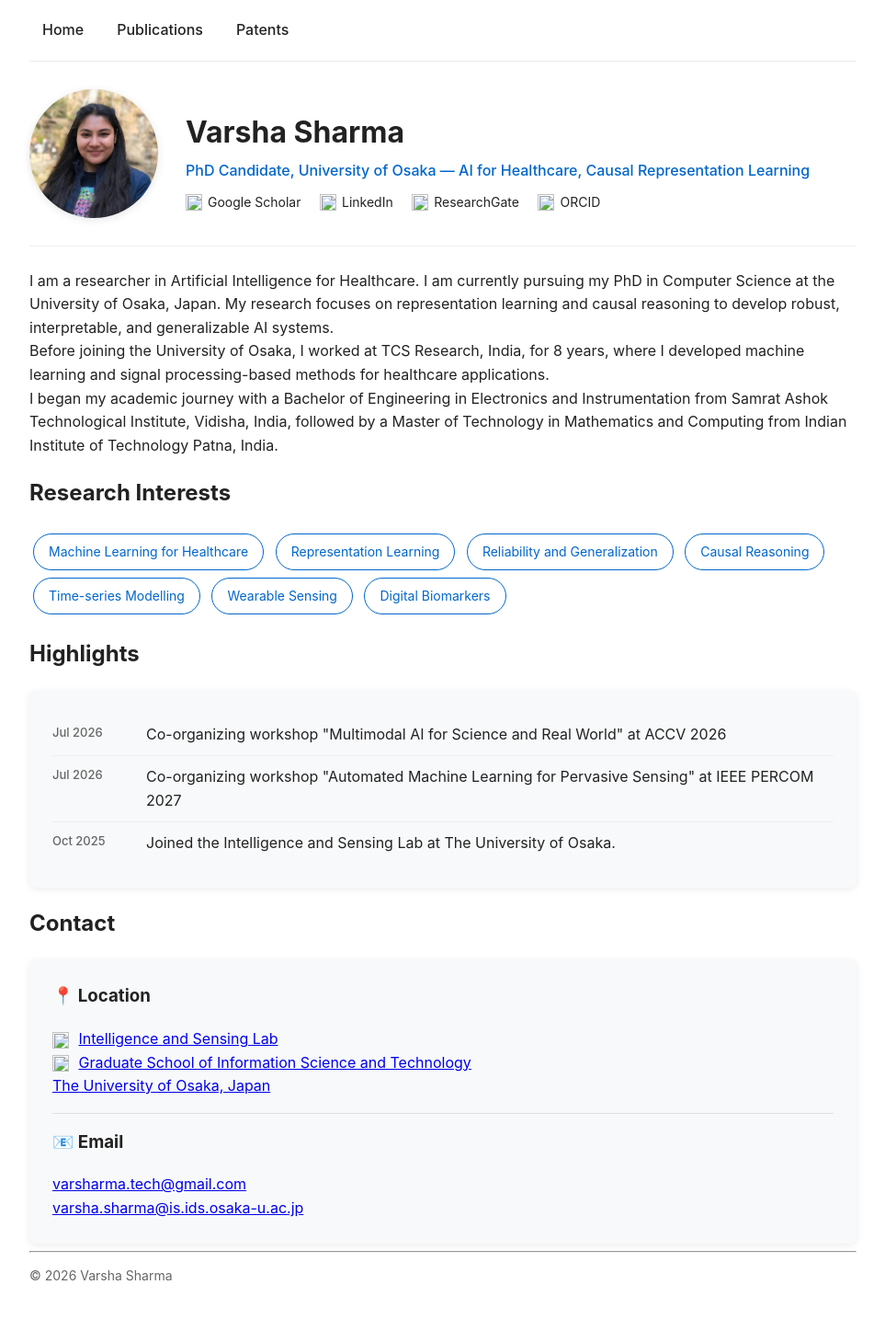
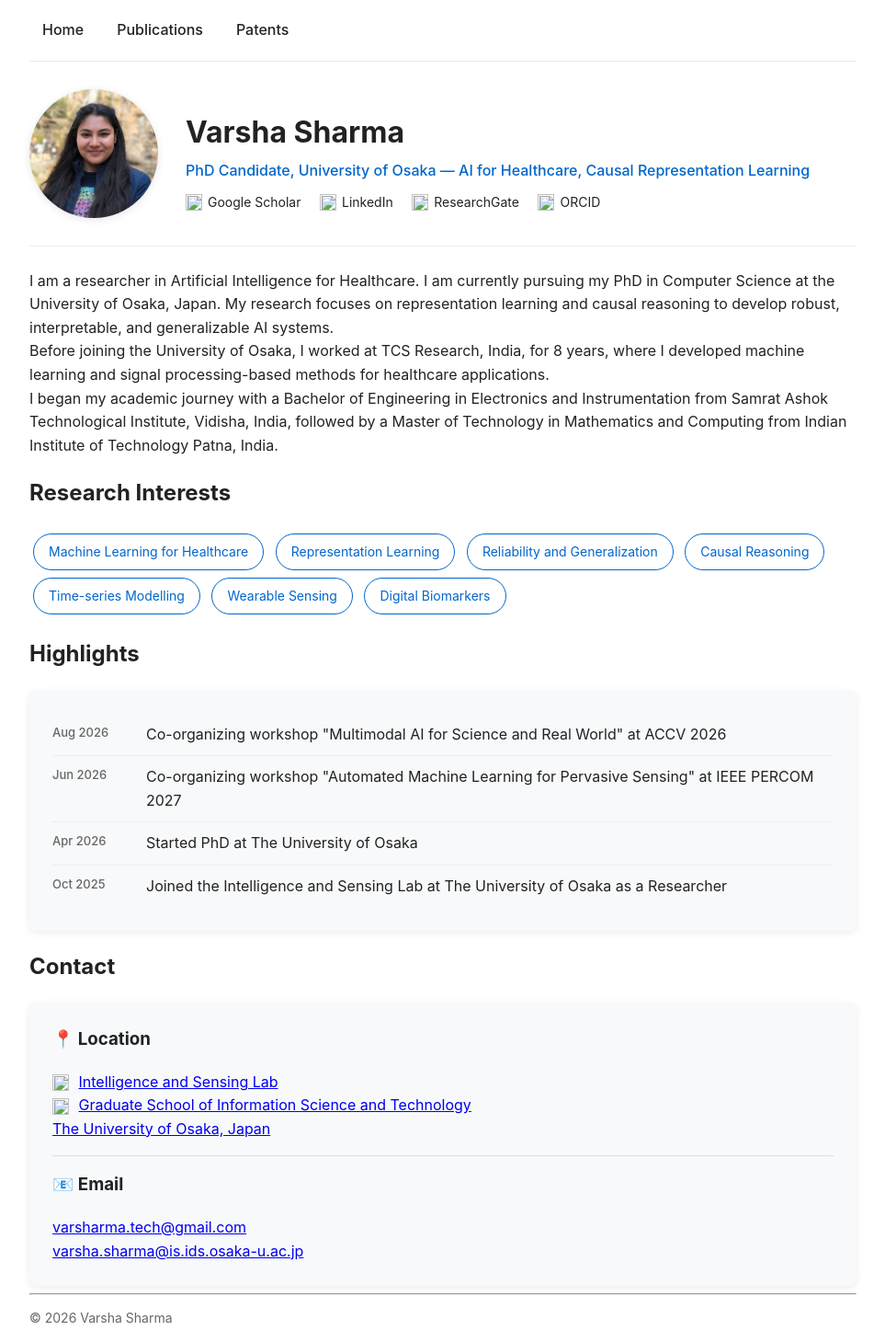
Before and after one commit to shavarsha/shavarsha.github.io, a Jekyll site: the page built from index.md, in a window 1280 px wide. Shown: the whole page at 92% size, without its empty margins (158-1121 px from the left). Built offline with Jekyll 4.4.1, drawn with Linux system fonts in a browser that asks for light colours; before the commit the page ends 1412 px from its top, so only the background shows below that.

Commit message:
Update index.md

```diff
--- a/index.md
+++ b/index.md
@@ -27,16 +27,20 @@ I began my academic journey with a Bachelor of Engineering in Electronics and In
 <h2>Highlights</h2>
 <div class="card">
   <div class="highlight-item">
-    <div class="highlight-date">Jul 2026</div>
+    <div class="highlight-date">Aug 2026</div>
     <div>Co-organizing workshop "Multimodal AI for Science and Real World" at ACCV 2026</div>
   </div>
   <div class="highlight-item">
-    <div class="highlight-date">Jul 2026</div>
+    <div class="highlight-date">Jun 2026</div>
     <div>Co-organizing workshop "Automated Machine Learning for Pervasive Sensing" at IEEE PERCOM 2027</div>
+  </div>
+    <div class="highlight-item">
+    <div class="highlight-date">Apr 2026</div>
+    <div>Started PhD at The University of Osaka</div>
   </div>
   <div class="highlight-item">
     <div class="highlight-date">Oct 2025</div>
-    <div>Joined the Intelligence and Sensing Lab at The University of Osaka.</div>
+    <div>Joined the Intelligence and Sensing Lab at The University of Osaka as a Researcher</div>
   </div>
 </div>
 
```
